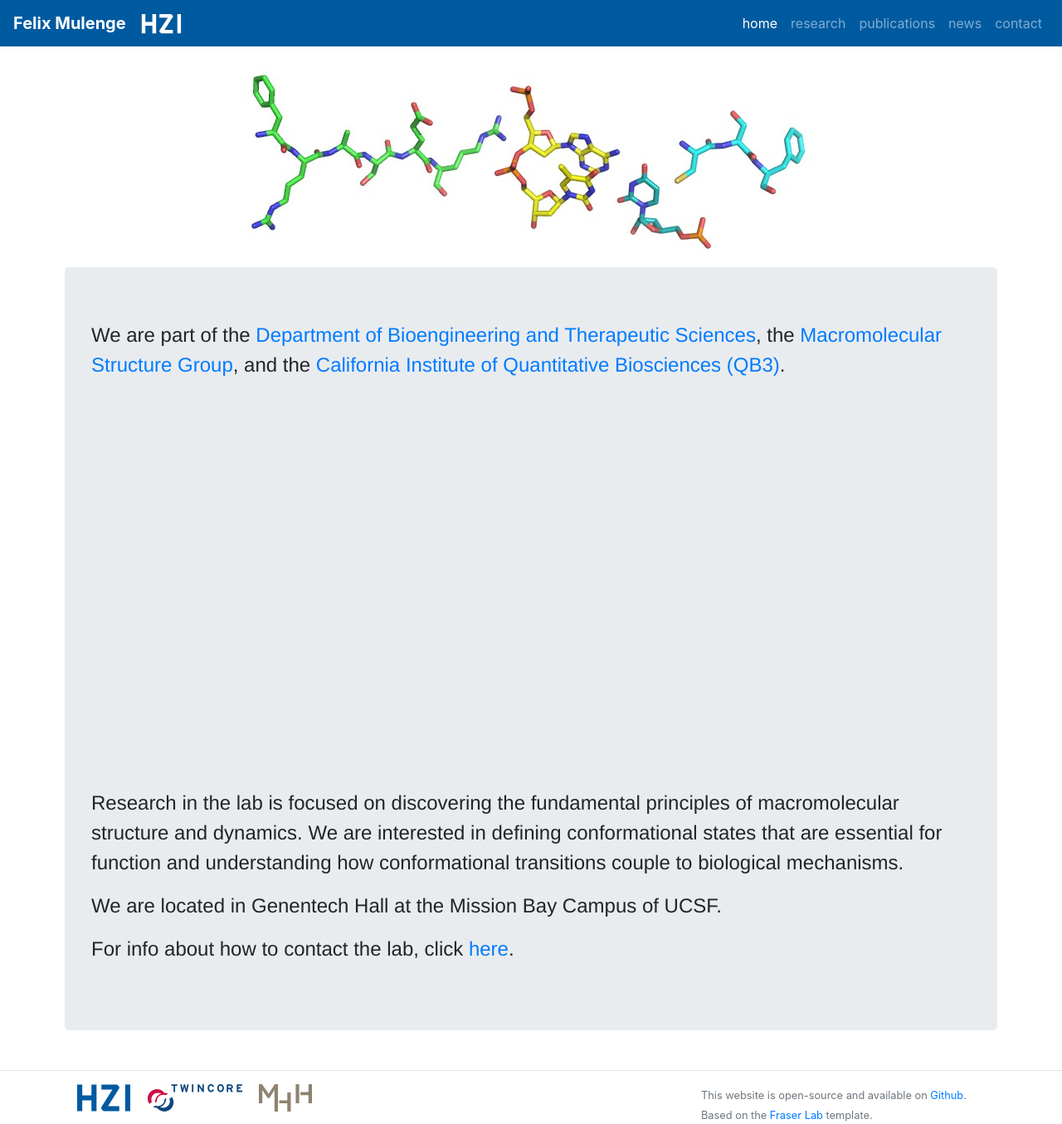
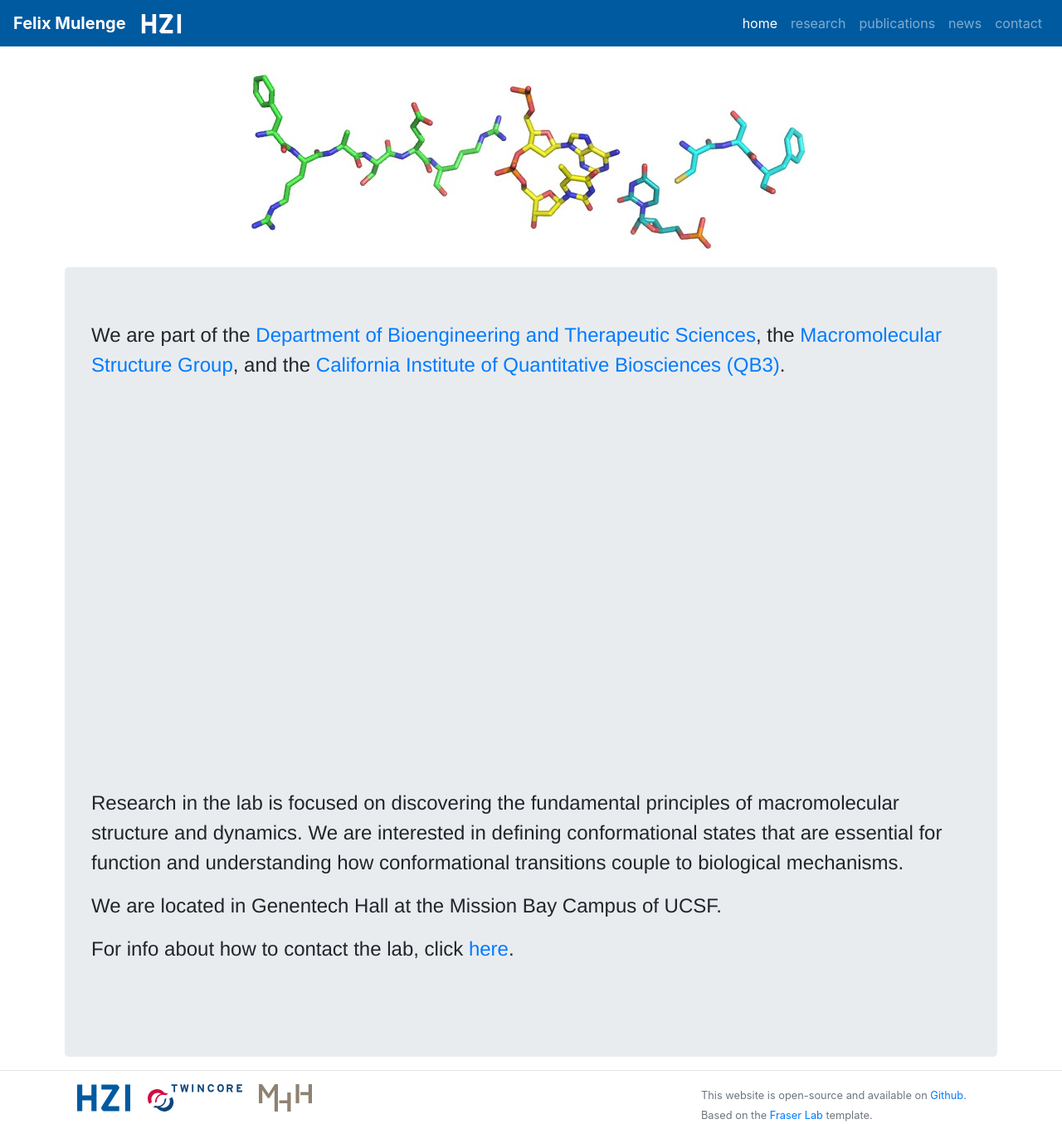
Before and after one commit to fmulenge/fmulenge.github.io, a Jekyll site: the page built from index.md, in a window 1280 px wide. Shown: the whole page at 83% size. Built offline with Jekyll 4.4.1, drawn with Linux system fonts in a browser that asks for light colours.

Commit message:
Update home.html

```diff
--- a/_layouts/home.html
+++ b/_layouts/home.html
@@ -3,7 +3,7 @@
     <img class="img-fluid mx-auto d-block" src="/static/img/logo/jf_aa_logo.jpg" alt="Fraser at UCSF, in molecular form">
     <div class="row">
         <div class="col-sm-15">
-    	    <div class="jumbotron h-80">
+    	    <div class="jumbotron h-100">
         	    {{ content }}
             </div>
         </div>
```
